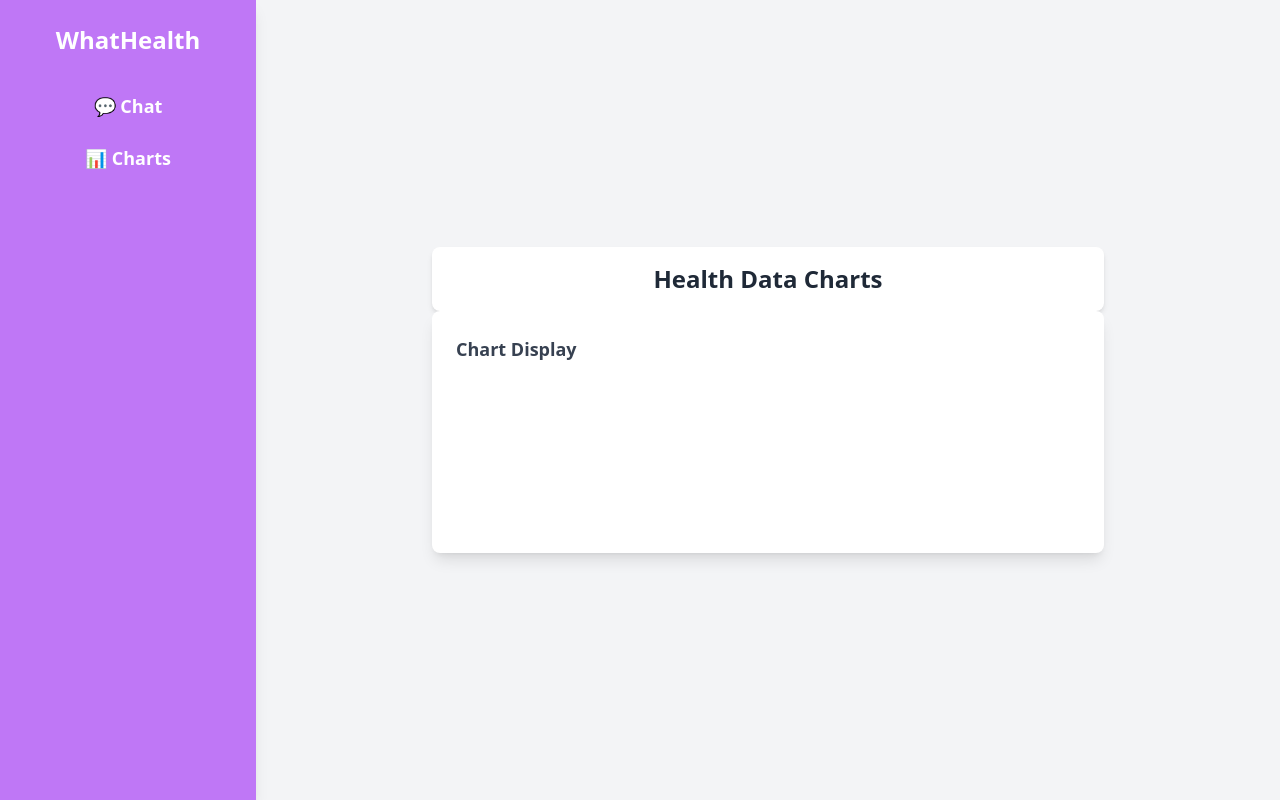
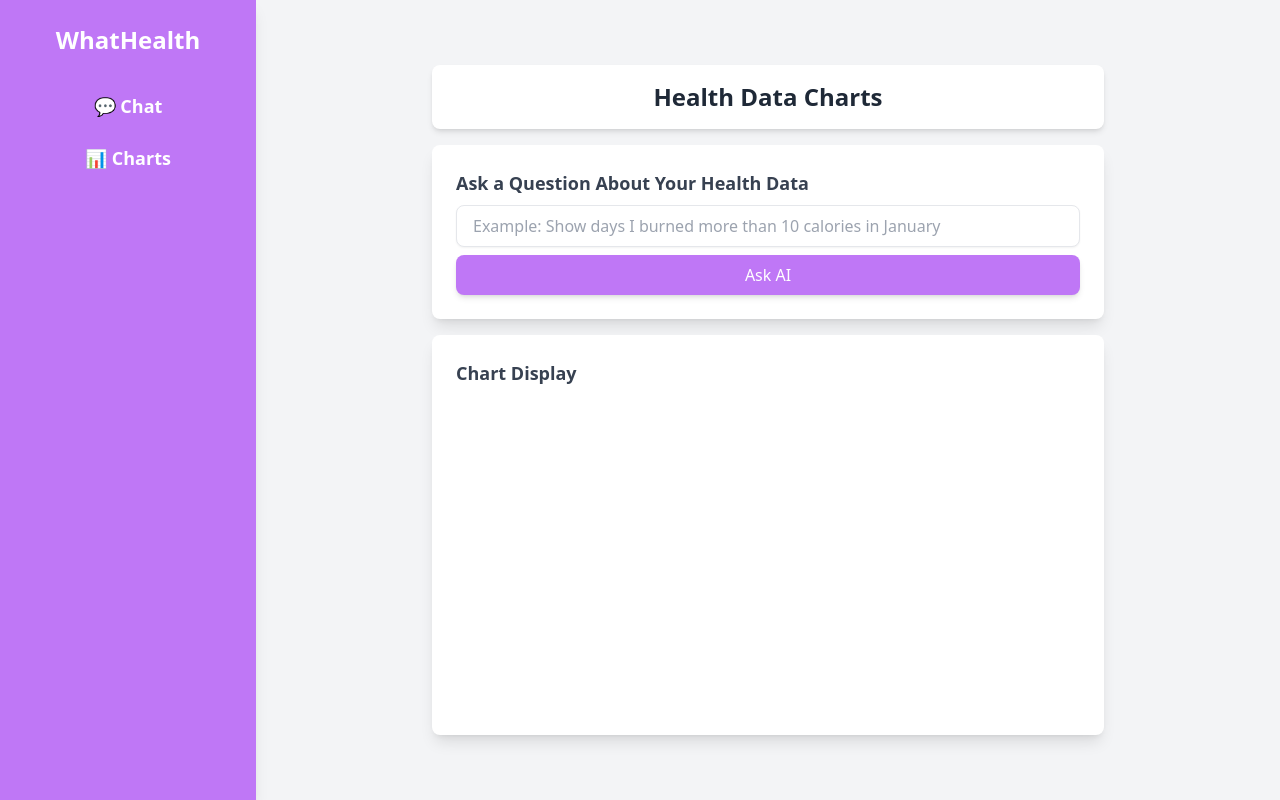
Before and after one commit to fahaddalwai/WhatHealth, a Django app: page /charts/ in a window 1280 px wide. Run offline with Django 5.2, Linux system fonts and the light colour scheme; a map, chart or similar area stays blank; some libraries are stand-ins or nearby versions.

Commit message:
feat: charts page

```diff
--- a/whathealth/rag_app/urls.py
+++ b/whathealth/rag_app/urls.py
@@ -1,7 +1,8 @@
 from django.urls import path
-from .views import FileUploadView, ChatView
+from .views import FileUploadView, ChatView, ChartView
 
 urlpatterns = [
     path('upload/', FileUploadView.as_view(), name='upload'),
     path('chat/', ChatView.as_view(), name='chat'),
+    path('chart/', ChartView.as_view(), name='chart'),
 ]
--- a/whathealth/templates/charts.html
+++ b/whathealth/templates/charts.html
@@ -5,22 +5,99 @@
     <h1 class="text-2xl font-semibold text-gray-800">Health Data Charts</h1>
 </header>
 
-<div class="bg-white p-6 rounded-lg shadow-lg w-full max-w-2xl">
+<!-- AI Question Box -->
+<div class="bg-white p-6 rounded-lg shadow-lg w-full max-w-2xl mt-4">
+    <h2 class="text-lg font-bold text-gray-700 mb-2">Ask a Question About Your Health Data</h2>
+    <input
+        type="text"
+        id="question-input"
+        placeholder="Example: Show days I burned more than 10 calories in January"
+        class="w-full px-4 py-2 border rounded-lg shadow-sm focus:outline-none focus:ring-2 focus:ring-[#bf77f6]"
+    />
+    <button
+        id="ask-btn"
+        class="bg-[#bf77f6] text-white px-4 py-2 rounded-lg shadow-md hover:bg-purple-700 transition mt-2 w-full">
+        Ask AI
+    </button>
+</div>
+
+<!-- Chart Display -->
+<div class="bg-white p-6 rounded-lg shadow-lg w-full max-w-2xl mt-4" style="height: 400px;">
     <h2 class="text-lg font-bold text-gray-700 mb-4">Chart Display</h2>
     <canvas id="healthChart"></canvas>
 </div>
 
 <script src="https://cdn.jsdelivr.net/npm/chart.js"></script>
 <script>
-    document.addEventListener("DOMContentLoaded", function () {
-        fetch("/api/generate-chart/")
-            .then(response => response.json())
-            .then(data => {
-                if (data.image) {
-                    document.getElementById("healthChart").innerHTML =
-                        `<img src="${data.image}" class="w-full rounded-lg shadow-md" />`;
+    document.getElementById("ask-btn").addEventListener("click", async function() {
+        const question = document.getElementById("question-input").value.trim();
+        if (!question) {
+            alert("Please enter a question.");
+            return;
+        }
+
+        // Send question to the Chart API
+        const response = await fetch("/api/chart/", {
+            method: "POST",
+            headers: { "Content-Type": "application/json" },
+            body: JSON.stringify({ query: question })
+        });
+
+        const data = await response.json();
+
+        if (data.response) {
+            const csvText = data.response;
+            const rows = csvText.split("\n").map(row => row.split(","));
+
+            if (rows.length < 2) {
+                alert("No valid data received.");
+                return;
+            }
+
+            // Extract dynamic axis titles from the first row
+            const xAxisTitle = rows[1][0];  // First column name
+            const yAxisTitle = rows[1][1];  // Second column name
+
+            const labels = [];
+            const values = [];
+            for (let i = 2; i < rows.length; i++) {
+                if (rows[i].length === 2) {
+                    labels.push(rows[i][0]);  // X-axis values
+                    values.push(parseFloat(rows[i][1]));  // Y-axis values
+                }
+            }
+
+            // Destroy old chart instance if it exists
+            if (window.myChartInstance) {
+                window.myChartInstance.destroy();
+            }
+
+            const ctx = document.getElementById("healthChart").getContext("2d");
+            window.myChartInstance = new Chart(ctx, {
+                type: "line",  // Default chart type
+                data: {
+                    labels: labels,
+                    datasets: [{
+                        label: question,
+                        data: values,
+                        borderColor: "rgba(99, 102, 241, 1)",
+                        backgroundColor: "rgba(99, 102, 241, 0.2)",
+                        fill: true
+                    }]
+                },
+                options: {
+                    responsive: true,
+                    maintainAspectRatio: false,
+                    scales: {
+                        x: { title: { display: true, text: xAxisTitle } },  // Dynamic X-axis title
+                        y: { title: { display: true, text: yAxisTitle } }   // Dynamic Y-axis title
+                    }
                 }
             });
+        } else {
+            alert(data.error || "Error generating chart data.");
+        }
     });
+
 </script>
 {% endblock %}
--- a/whathealth/templates/chat.html
+++ b/whathealth/templates/chat.html
@@ -19,9 +19,6 @@
 
     <!-- Main Content -->
     <main class="flex-1 flex flex-col items-center p-6">
-        <header class="bg-[#bf77f6] text-white py-4 w-full shadow-md text-center rounded-lg">
-            <h1 class="text-2xl font-semibold">WhatHealth</h1>
-        </header>
 
         <div class="w-full max-w-2xl mx-auto bg-white rounded-lg shadow-lg p-6 flex flex-col">
             <h2 class="text-xl font-semibold text-center text-gray-700 mb-4">Chat Interface</h2>
```
Also changed, not shown: whathealth/rag_app/vectorstore.py (+64 -0 lines), whathealth/rag_app/views.py (+29 -0 lines), 1 other file.
